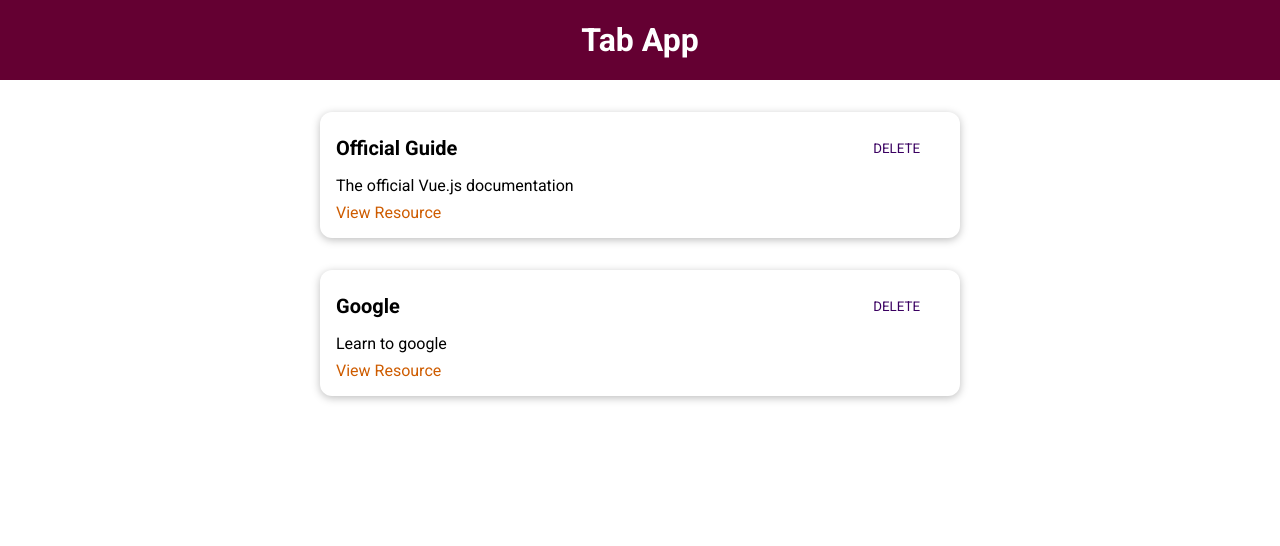
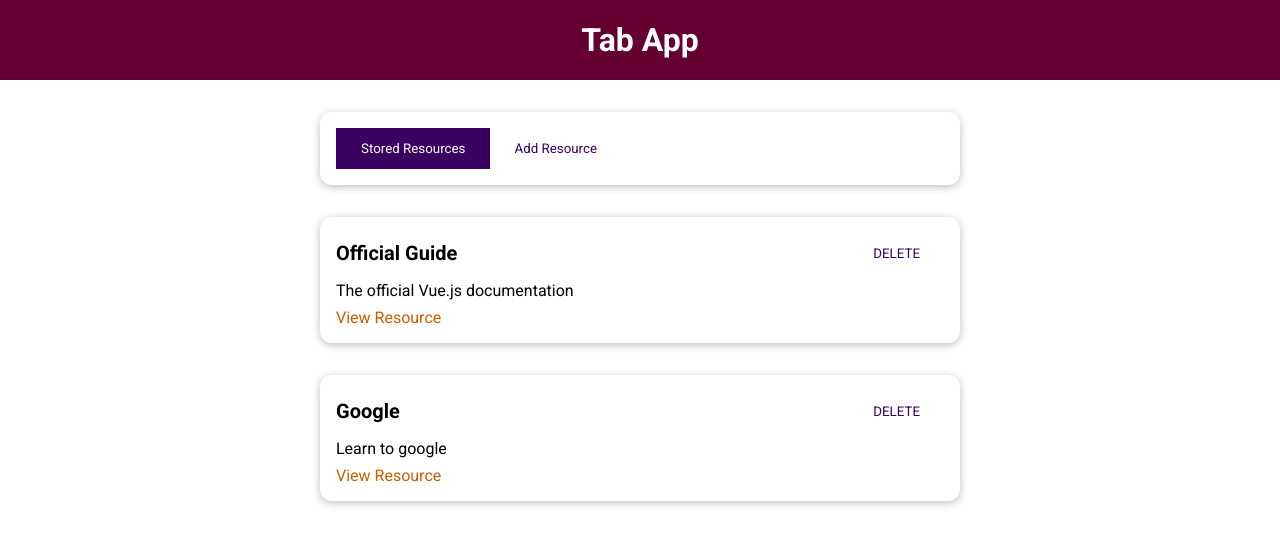
Before and after one commit to Ainsik/vue-tab-app, a Vue app: page / in a window 1280 px wide. Shown: the top 546 px of the page. Built offline with nearby package versions, Linux system fonts and the light colour scheme.

Commit message:
change logic for resources component

```diff
--- a/src/App.vue
+++ b/src/App.vue
@@ -1,34 +1,16 @@
 <template>
 	<the-header title="Tab App"></the-header>
-	<stored-resources :resources="storedResources"></stored-resources>
+	<the-resources></the-resources>
 </template>
 
 <script>
-import StoredResources from "./components/learning-resources/StoredResources.vue";
 import TheHeader from "./components/layouts/TheHeader.vue";
+import TheResources from "./components/learning-resources/TheResources.vue";
 
 export default {
-	data() {
-		return {
-			storedResources: [
-				{
-					id: "official-guide",
-					title: "Official Guide",
-					description: "The official Vue.js documentation",
-					link: "https://vuejs.org",
-				},
-				{
-					id: "google",
-					title: "Google",
-					description: "Learn to google",
-					link: "https://google.org",
-				},
-			],
-		};
-	},
 	components: {
-		StoredResources,
 		TheHeader,
+		TheResources,
 	},
 };
 </script>
--- /dev/null
+++ b/src/components/learning-resources/AddResource.vue
@@ -0,0 +1 @@
+<template><h2>Add Resource</h2></template>
--- a/src/components/learning-resources/StoredResources.vue
+++ b/src/components/learning-resources/StoredResources.vue
@@ -14,7 +14,7 @@
 import LearningResource from "./LearningResource.vue";
 
 export default {
-	props: ["resources"],
+	inject: ["resources"],
 	components: { LearningResource },
 };
 </script>
--- /dev/null
+++ b/src/components/learning-resources/TheResources.vue
@@ -0,0 +1,61 @@
+<template>
+	<base-card>
+		<base-button
+			@click="setSelectedTab('stored-resources')"
+			:mode="storeResButtonMode"
+			>Stored Resources</base-button
+		>
+		<base-button
+			@click="setSelectedTab('add-resource')"
+			:mode="addResButtonMode"
+			>Add Resource</base-button
+		>
+	</base-card>
+	<component :is="selectedTab"></component>
+</template>
+
+<script>
+import StoredResources from "./StoredResources.vue";
+import AddResource from "./AddResource.vue";
+
+export default {
+	data() {
+		return {
+			selectedTab: "stored-resources",
+			storedResources: [
+				{
+					id: "official-guide",
+					title: "Official Guide",
+					description: "The official Vue.js documentation",
+					link: "https://vuejs.org",
+				},
+				{
+					id: "google",
+					title: "Google",
+					description: "Learn to google",
+					link: "https://google.org",
+				},
+			],
+		};
+	},
+	computed: {
+		storeResButtonMode() {
+			return this.selectedTab === "stored-resources" ? null : "flat";
+		},
+		addResButtonMode() {
+			return this.selectedTab === "add-resource" ? null : "flat";
+		},
+	},
+	methods: {
+		setSelectedTab(tab) {
+			this.selectedTab = tab;
+		},
+	},
+	components: { StoredResources, AddResource },
+	provide() {
+		return {
+			resources: this.storedResources,
+		};
+	},
+};
+</script>
```
